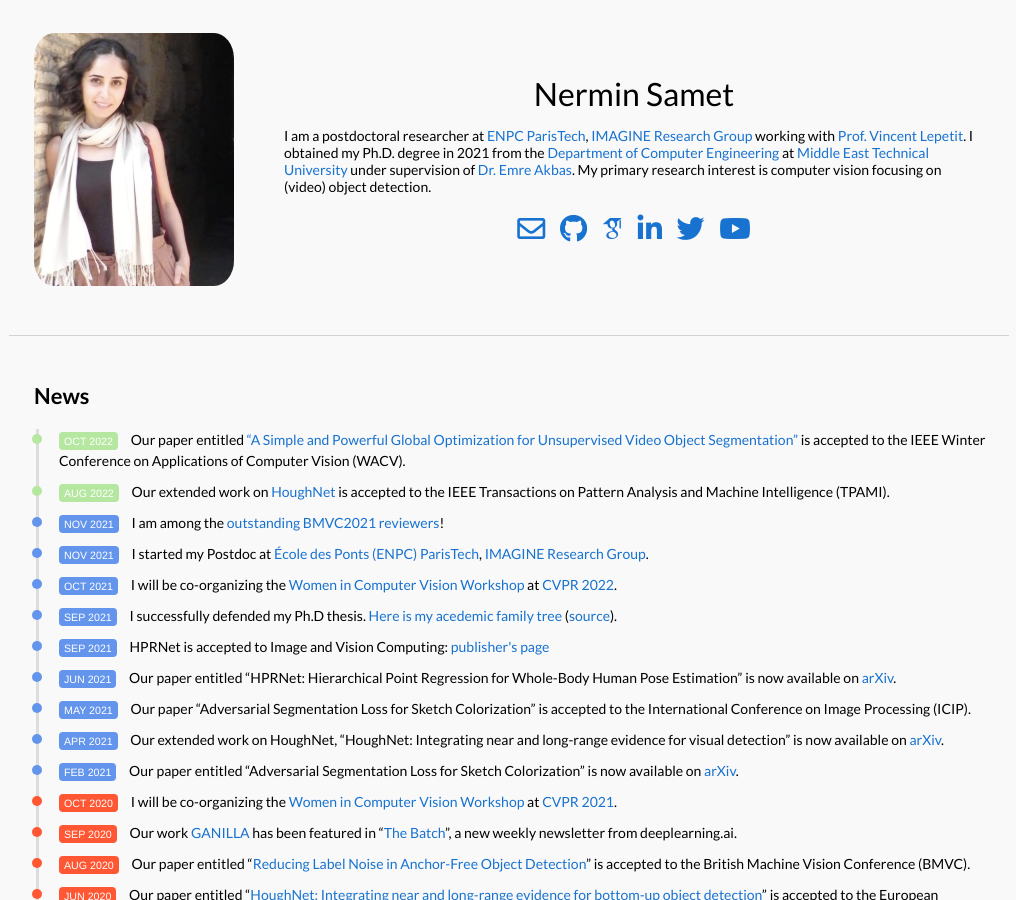
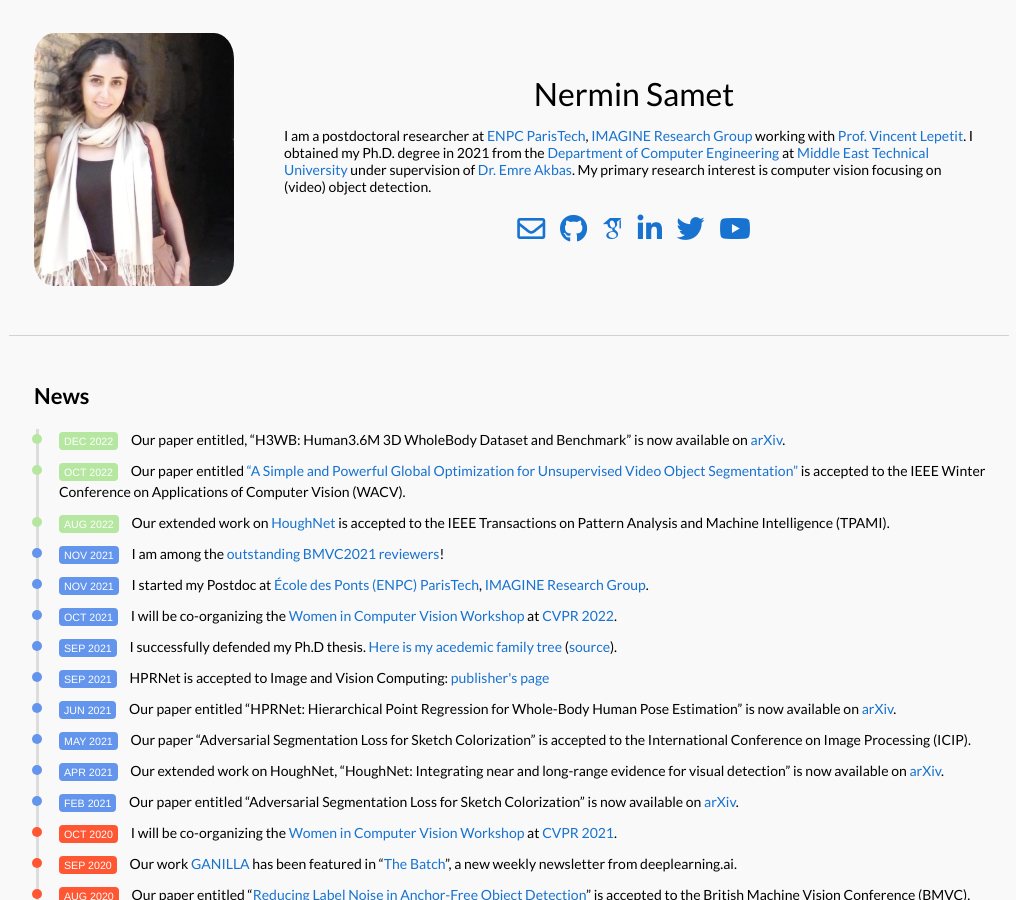
Before and after one commit to nerminsamet/nerminsamet.github.io, a Jekyll site: the page built from _posts/news/2022-12-14-h3wb_paper.markdown, in a window 1280 px wide and 900 px high. Shown: the whole window, without its empty margins (131-1147 px from the left). Built offline with Jekyll 4.4.1, drawn with Linux system fonts in a browser that asks for light colours; some web fonts are replaced; our own code applies the rules of GitHub Pages for plain Markdown files.

Commit message:
Update 2022-12-14-h3wb_paper.markdown

```diff
--- a/_posts/news/2022-12-14-h3wb_paper.markdown
+++ b/_posts/news/2022-12-14-h3wb_paper.markdown
@@ -1,6 +1,6 @@
 ---
 layout: post
-title:  "Our paper entitled "H3WB: Human3.6M 3D WholeBody Dataset and Benchmark” is now available on <a href='https://arxiv.org/abs/2211.15692' target='_blank'>arXiv</a>."
+title:  "Our paper entitled, “H3WB: Human3.6M 3D WholeBody Dataset and Benchmark” is now available on <a href='https://arxiv.org/abs/2211.15692' target='_blank'>arXiv</a>."
 date:   2022-12-14 10:00:00 +03:00
 categories: news
 color: "#b5e7a0"
```
